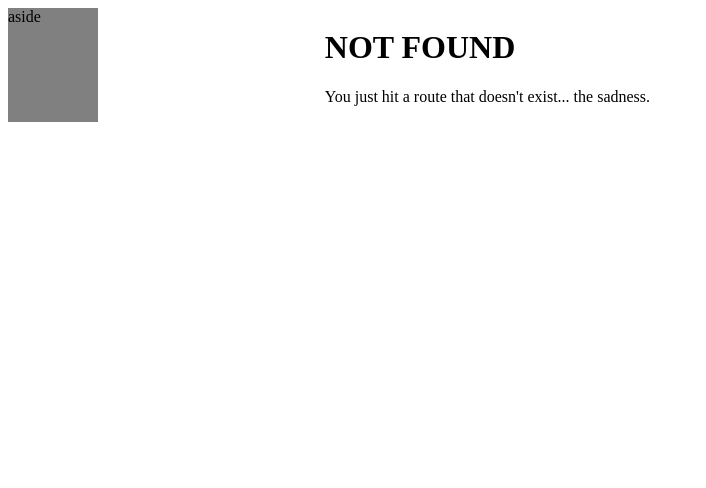
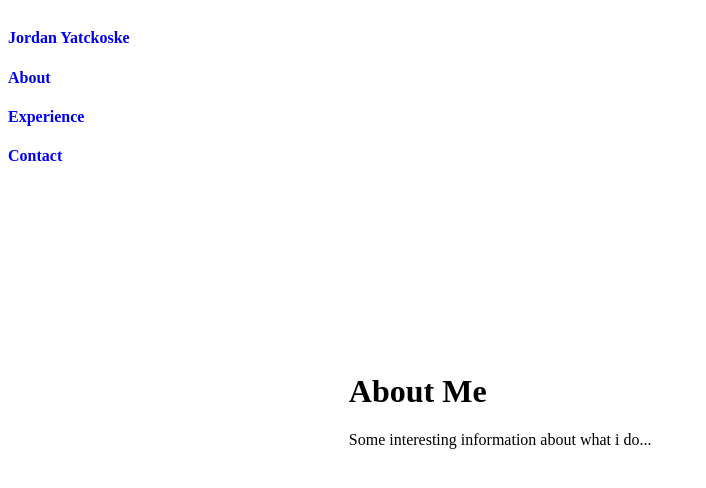
Before and after one commit to jordanyatckoske/jordanyatckoske, a Gatsby site: page /about in a window 1280 px wide. Before the commit this address had no page. Shown: the whole page, without its empty margins (0-706 px from the left). Built offline with nearby package versions, Linux system fonts and the light colour scheme; Gatsby itself is replaced by a stand-in of ours.

Commit message:
Basic page setup

```diff
--- a/gatsby-config.js
+++ b/gatsby-config.js
@@ -28,6 +28,14 @@ module.exports = {
       },
     },
     `gatsby-plugin-sass`,
+    {
+      resolve: "gatsby-plugin-react-svg",
+      options: {
+        rule: {
+          include: /assets/,
+        },
+      },
+    },
     // this (optional) plugin enables Progressive Web App + Offline functionality
     // To learn more, visit: https://gatsby.dev/offline
     // `gatsby-plugin-offline`,
--- a/package.json
+++ b/package.json
@@ -10,6 +10,7 @@
     "gatsby-plugin-manifest": "^2.2.6",
     "gatsby-plugin-offline": "^2.2.7",
     "gatsby-plugin-react-helmet": "^3.1.4",
+    "gatsby-plugin-react-svg": "^2.1.2",
     "gatsby-plugin-sass": "^2.1.13",
     "gatsby-plugin-sharp": "^2.2.13",
     "gatsby-source-filesystem": "^2.1.11",
--- a/src/components/header.js
+++ b/src/components/header.js
@@ -3,30 +3,20 @@ import PropTypes from "prop-types"
 import React from "react"
 
 const Header = ({ siteTitle }) => (
-  <header
-  // style={{
-  //   background: `rebeccapurple`,
-  //   marginBottom: `1.45rem`,
-  // }}
-  >
-    <div
-    // style={{
-    //   margin: `0 auto`,
-    //   maxWidth: 960,
-    //   padding: `1.45rem 1.0875rem`,
-    // }}
-    >
-      <h1 style={{ margin: 0 }}>
-        <Link
-          to="/"
-          style={{
-            color: `white`,
-            textDecoration: `none`,
-          }}
-        >
-          {siteTitle}
-        </Link>
-      </h1>
+  <header>
+    <div>
+      <h4>
+        <Link to="/">{siteTitle}</Link>
+      </h4>
+      <h4>
+        <Link to="/about">About</Link>
+      </h4>
+      <h4>
+        <Link to="/experience">Experience</Link>
+      </h4>
+      <h4>
+        <Link to="/contact">Contact</Link>
+      </h4>
     </div>
   </header>
 )
--- a/src/components/layout.js
+++ b/src/components/layout.js
@@ -26,7 +26,8 @@ const Layout = ({ children }) => {
   return (
     <>
       <div className={styles.container}>
-        <aside className={styles.menu}>aside</aside>
+        {/* <aside className={styles.menu}>aside</aside> */}
+        <Header siteTitle="Jordan Yatckoske" />
         <main className={styles.main}>{children}</main>
       </div>
       {/* <Header siteTitle={data.site.siteMetadata.title} />
--- a/src/components/layout.module.scss
+++ b/src/components/layout.module.scss
@@ -1,8 +1,11 @@
 .container {
+  height: 100vh;
+  width: 100vw;
   display: flex;
   flex-direction: row;
   .menu {
-    width: 7vw;
+    top: 0;
+    height: 50px;
     background: gray;
   }
   .main {
--- /dev/null
+++ b/src/pages/about.js
@@ -0,0 +1,15 @@
+import React from "react"
+import { Link } from "gatsby"
+
+import Layout from "../components/layout"
+import SEO from "../components/seo"
+
+const About = () => (
+  <Layout>
+    {/* <SEO title="Page two" /> */}
+    <h1>About Me</h1>
+    <p>Some interesting information about what i do...</p>
+  </Layout>
+)
+
+export default About
--- a/src/styles/global.scss
+++ b/src/styles/global.scss
@@ -0,0 +1,3 @@
+a {
+  text-decoration: none;
+}
```
Also changed, not shown: src/pages/index.js (+2 -9 lines), src/pages/page-2.js (deleted, +0 -16 lines), src/assets/TransparentRectangles.svg (added), src/images/TransparentRectangles.svg (deleted), 1 other file.
